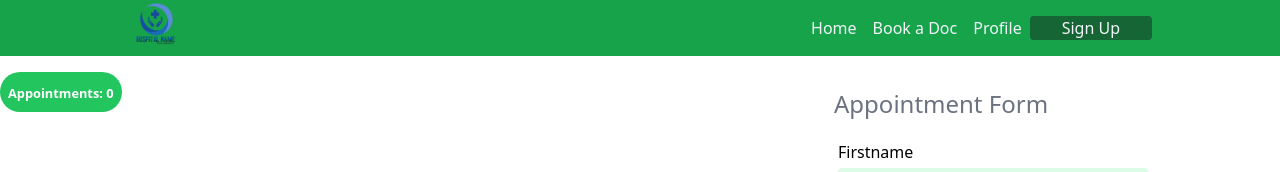
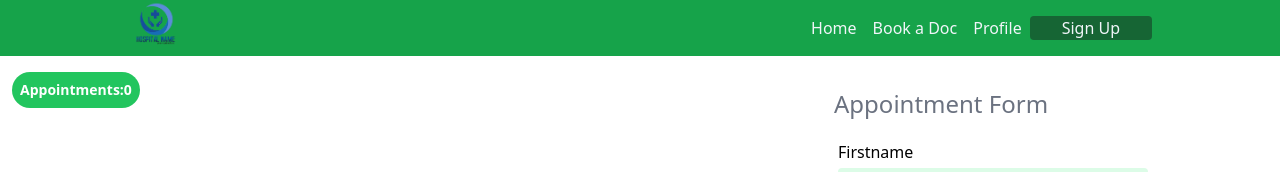
Before and after one commit to daols1/HH-MedLine, a React (Vite) app: page /book-an-appointment in a window 1280 px wide. Shown: the top 172 px of the page. Built offline with nearby package versions, Linux system fonts and the light colour scheme.

Commit message:
made changes to the appointment page , hope the nav functions well now::

```diff
--- a/src/components/BookAnAppoinment/BookAnAppoinment.jsx
+++ b/src/components/BookAnAppoinment/BookAnAppoinment.jsx
@@ -584,24 +584,24 @@ if (!selectedDate || !selectedTime ) {
          transition={{
            damping:80,
            duration:.8,
-         }}  className='bookappointmentContainer h-fit overflow-hidden  relative px-10 md:px-32 z-10 '>
-  <div className='absolute w-fit rounded-full  left-0 md:right-0 top-0 md:top-4 text-white p-2 bg-green-500'>
-      <small className='font-bold'> Appointments:  {appointments.length }</small>
+         }}  className='bookappointmentContainer h-fit overflow-hidden  relative px-10 md:px-32  '>
+  <div className='absolute w-fit rounded-full  left-3 md:right-0 top-0.5 md:top-4 text-white p-2 bg-green-500'>
+      <small className='font-bold text-sm flex'> <span className=' hidden md:flex'> Appointments:  </span>  {appointments.length }</small>
     </div>
  <div className=' w-full h-fit md:h-screen justify-center items-center flex top-0 mt-2 left-0 relative md:sticky'>
  <motion.div
-      className=" leftContAppoint  relative w-fit h-fit   shadow-2xl justify-center items-center flex rounded-lg  p-8">
+      className=" leftContAppoint  relative w-fit h-fit shadow-2xl justify-center items-center flex rounded-lg  p-8">
 
 {
 
-    filteredDocs.length!==0 ?  <div onClick={handleClickLeft} className="absolute  bottom-[190px]  left-[-37px] flex justify-center z-0 md:-left-10  items-center p-5 bg-green-600  rounded-full cursor-pointer ">
+    filteredDocs.length!==0 ?  <div onClick={handleClickLeft} className="absolute  bottom-[190px]  left-[-37px] flex justify-center z-0 md:-left-10  items-center p-5 bg-green-600 hover:bg-green-400 transition duration-300 ease-in-out  rounded-full cursor-pointer ">
     <AiOutlineLeft  className=' cursor-pointer text-white'/>
 </div> : null
 }
 
 {
 
-  filteredDocs.length!==0 ?  <div onClick={handleClickRight} className="absolute bottom-[190px]  z-30 right-[-30px]   p-5 bg-green-600  rounded-full cursor-pointer ">
+  filteredDocs.length!==0 ?  <div onClick={handleClickRight} className="absolute bottom-[190px]  z-30 right-[-30px]   p-5 bg-green-600  rounded-full cursor-pointer hover:bg-green-400 transition duration-300 ease-in-out ">
   <AiOutlineRight  className=' cursor-pointer text-white'/>
 </div> : null
 }
@@ -646,7 +646,7 @@ if (!selectedDate || !selectedTime ) {
           transition={{
             damping:80,
             duration:.5,
-          }} className=" relative w-full bg-red-100 justify-center rounded-3xl z-10 h-[300px] items-center flex mr-4">
+          }} className=" relative w-full bg-red-100 justify-center rounded-3xl h-[300px] items-center flex mr-4">
           <span className=' p-1 rounded-xl bg-green-100 absolute pr-2 pl-2 left-16 top-2 text-gray-500 text-sm' >Select a state to see doctors close by </span>
 
           <div className="w-fit p-4 h-fit flex text-justify justify-start flex-col  mt-3 pl-4">
```
